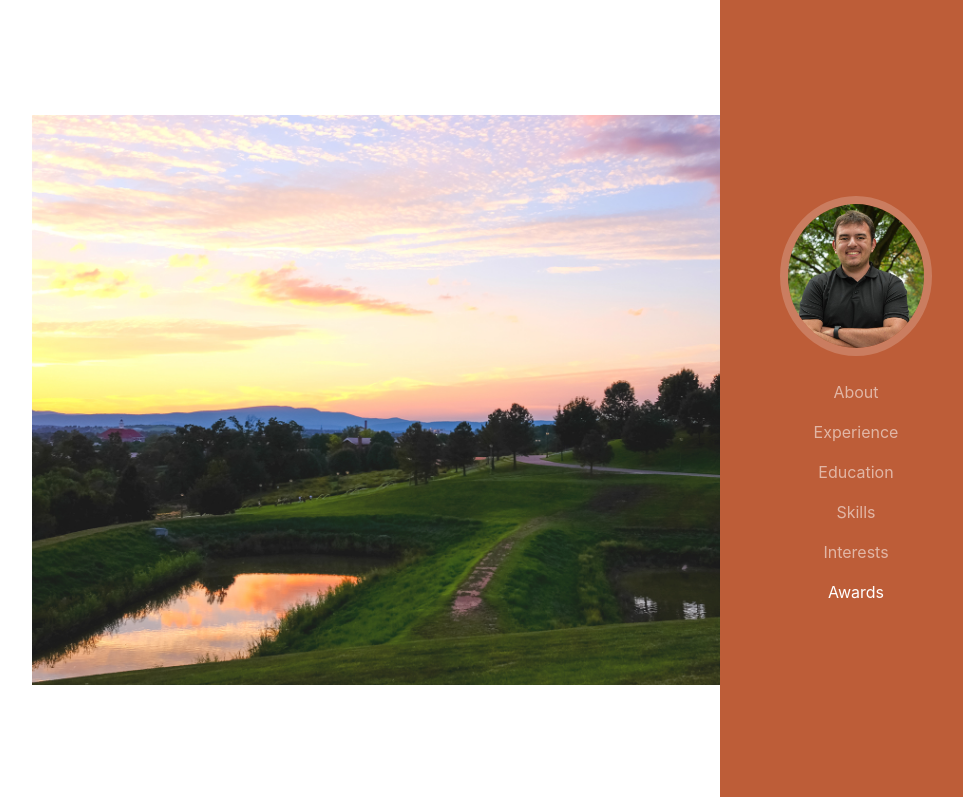
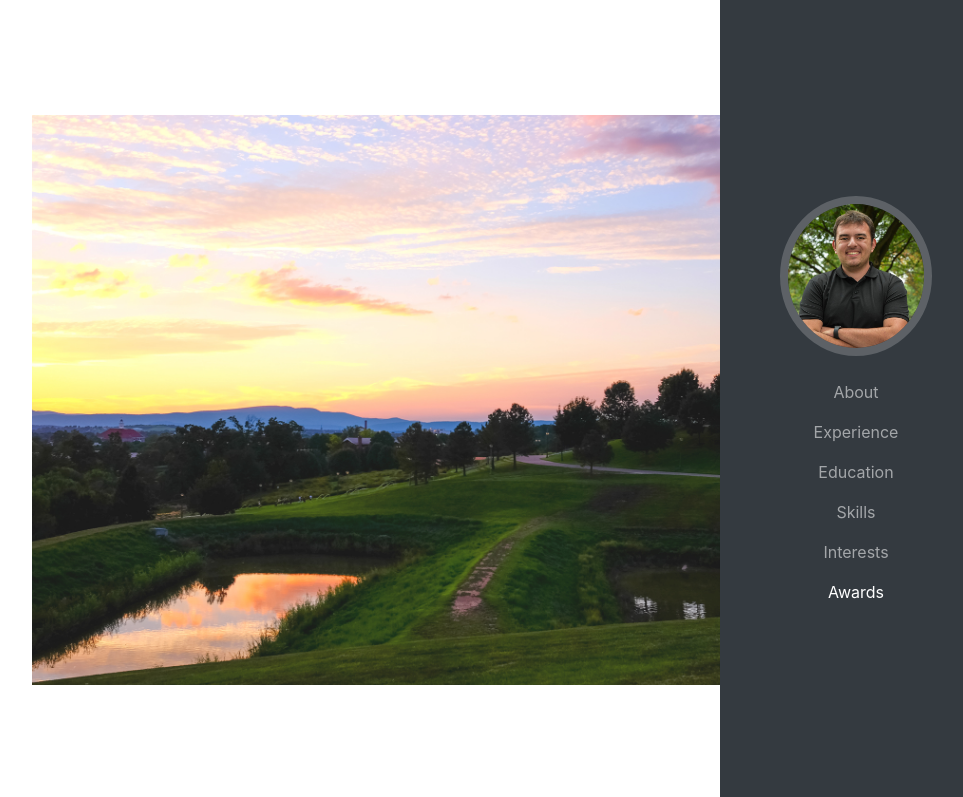
Before and after one commit to WalkerHTodd/WalkerHTodd.github.io, a plain HTML site: page index.html in a window 1280 px wide. Shown: the top 797 px of the page, without its empty margins (288-1251 px from the left). Drawn offline with nearby package versions, Linux system fonts and the light colour scheme; a web font is replaced by a local one.

Commit message:
Color change

```diff
--- a/index.html
+++ b/index.html
@@ -17,7 +17,7 @@
     </head>
     <body id="page-top">
         <!-- Navigation-->
-        <nav class="navbar navbar-expand-lg navbar-dark bg-primary fixed-top" id="sideNav">
+        <nav class="navbar navbar-expand-lg navbar-dark bs-purple fixed-top" id="sideNav">
             <a class="navbar-brand js-scroll-trigger" href="#page-top">
                 <span class="d-block d-lg-none">Walker Todd</span>
                 <span class="d-none d-lg-block">
```
